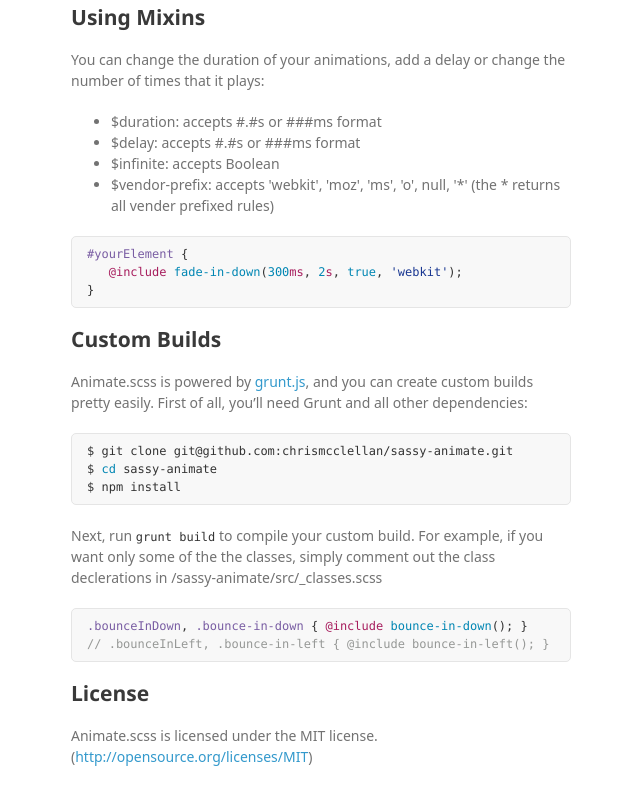
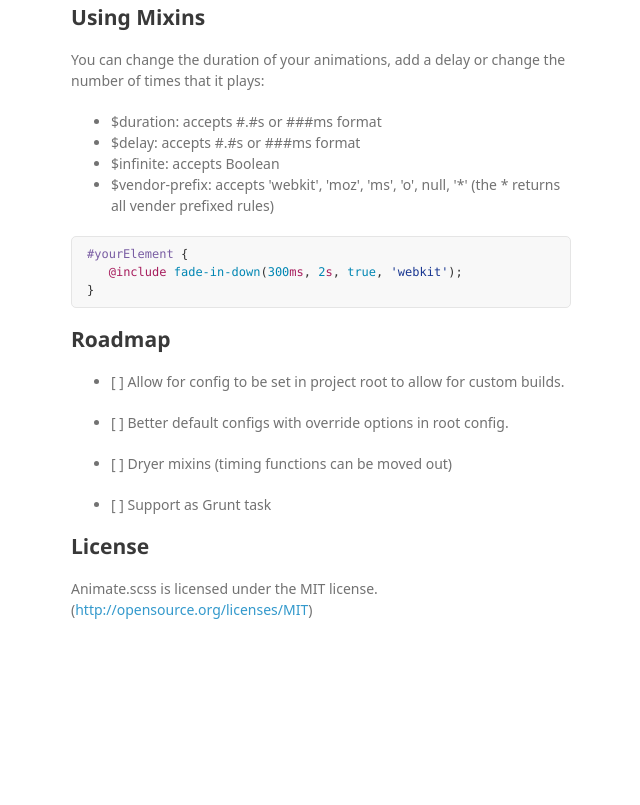
Before and after one commit to chrismcclellan/sassy-animate, a plain HTML site: page index.html in a window 1280 px wide. Shown: the part 1722-2527 px from the top of the page, without its empty margins (499-1139 px from the left). After the commit the page ends 2412 px from the top, so only its background shows below. Drawn offline with Linux system fonts and the light colour scheme; a web font is replaced by a local one.

```diff
--- a/index.html
+++ b/index.html
@@ -123,18 +123,16 @@
 }</pre></div>
 
 <h2>
-<a id="custom-builds" class="anchor" href="#custom-builds" aria-hidden="true"><span aria-hidden="true" class="octicon octicon-link"></span></a>Custom Builds</h2>
+<a id="roadmap" class="anchor" href="#roadmap" aria-hidden="true"><span aria-hidden="true" class="octicon octicon-link"></span></a>Roadmap</h2>
 
-<p>Animate.scss is powered by <a href="http://gruntjs.com/">grunt.js</a>, and you can create custom builds pretty easily. First of all, you’ll need Grunt and all other dependencies:</p>
+<ul>
+<li><p>[ ] Allow for config to be set in project root to allow for custom builds.</p></li>
+<li><p>[ ] Better default configs with override options in root config.</p></li>
+<li><p>[ ] Dryer mixins (timing functions can be moved out)</p></li>
+<li><p>[ ] Support as Grunt task</p></li>
+</ul>
 
-<div class="highlight highlight-source-shell"><pre>$ git clone git@github.com:chrismcclellan/sassy-animate.git
-$ <span class="pl-c1">cd</span> sassy-animate
-$ npm install</pre></div>
 
-<p>Next, run <code>grunt build</code> to compile your custom build. For example, if you want only some of the the classes, simply comment out the class declerations in /sassy-animate/src/_classes.scss</p>
-
-<div class="highlight highlight-source-scss"><pre><span class="pl-e">.bounceInDown</span>, <span class="pl-e">.bounce-in-down</span> { <span class="pl-k">@include</span> <span class="pl-c1">bounce-in-down</span>(); }
-<span class="pl-c">// .bounceInLeft, .bounce-in-left { @include bounce-in-left(); }</span></pre></div>
 
 <h2>
 <a id="license" class="anchor" href="#license" aria-hidden="true"><span aria-hidden="true" class="octicon octicon-link"></span></a>License</h2>
```
Also changed, not shown: params.json (+1 -1 lines).
